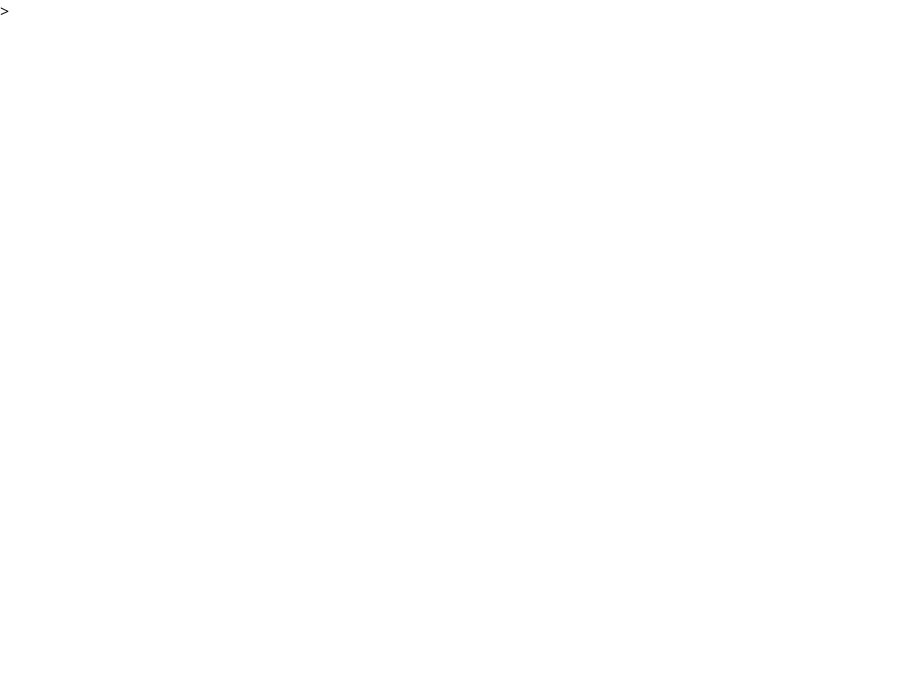
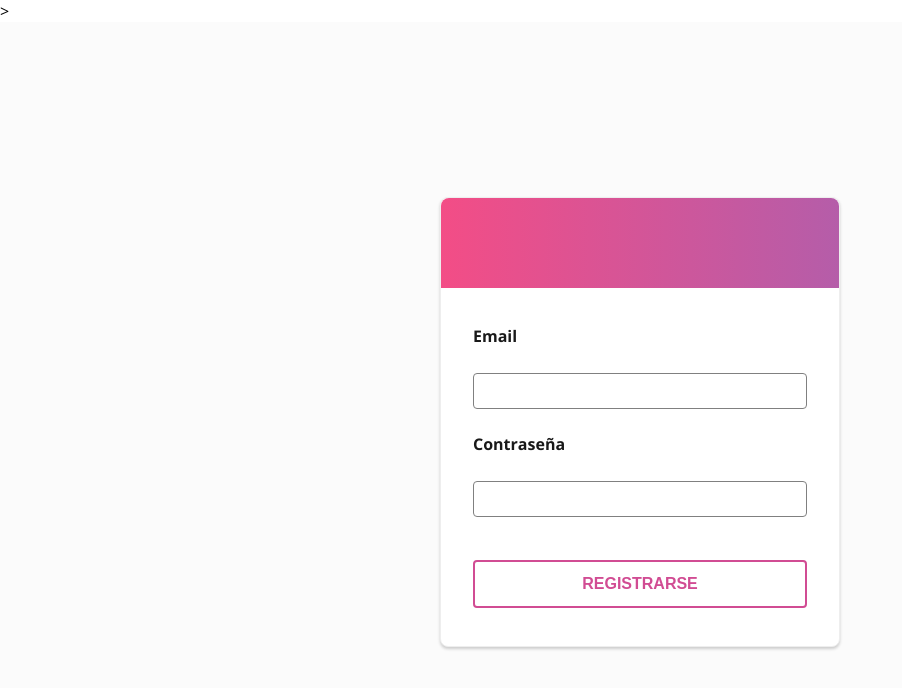
Before and after one commit to fedeerivarola/SEMINARIO1-TP-UADE, a React (Create React App) app: page /registrarse in a window 1280 px wide. Shown: the top 688 px of the page, without its empty margins (0-902 px from the left). Built offline with nearby package versions, Linux system fonts and the light colour scheme.

Commit message:
Create user

```diff
--- a/src/App.js
+++ b/src/App.js
@@ -3,6 +3,8 @@ import { BrowserRouter as Router, Route, Redirect, Switch } from 'react-router-d
 import './App.css';
 import Login from './components/Login/Login'
 import Layout from './components/Layout/Layout'
+import CreateUser from './components/CreateUser/createUser'
+
 
 class App extends Component {
 
@@ -27,6 +29,7 @@ class App extends Component {
           {this.state.loggedIn ? <Redirect to="/home"/> : <Redirect to="/login"/> }*/}
         <Route exact path="/login" component={Login} />
         <Route exact path="/home" component={Layout} />
+        <Route exact path="/registrarse" component={CreateUser} />
       </Router>
     );
   }
--- /dev/null
+++ b/src/components/CreateUser/createUser.css
@@ -0,0 +1,40 @@
+.CreateUser {
+    box-sizing: border-box;
+    display: flex;
+    flex-direction: column;
+    justify-content: space-between;
+    border: 1px solid #eee;
+    box-shadow: 0 2px 3px #ccc;
+    width: 400px;
+    height: 450px;
+    border-radius: 0.5rem;
+    background-color: #FFFFFF;
+
+}
+
+.CardHeader {
+    background: rgb(243,77,134);
+    background: linear-gradient(90deg, rgba(243,77,134,1) 0%, rgba(181,93,169,1) 100%);
+    height: 7rem;
+    border-top-left-radius: 0.5rem;
+    border-top-right-radius: 0.5rem;
+
+}
+
+
+.CardContent {
+    height: 100%;
+    width: auto;
+    display: flex;
+    justify-content: center;
+    flex-direction: column;
+
+}
+
+
+.CreateForm{
+    display: flex;
+    flex-direction: column;
+    justify-content: center;
+    padding: 0 2rem;
+}
--- /dev/null
+++ b/src/components/CreateUser/createUser.js
@@ -0,0 +1,88 @@
+import React from 'react';
+import './createUser.css';
+import { auth } from '../../services/firebase/config.js';
+
+class createUser extends React.Component {
+
+    constructor() {
+        super(...arguments)
+        this.state = {
+            username: '',
+            password: ''
+        };
+
+        this.userInputHandler = this.userInputHandler.bind(this);
+        this.passInputHandler = this.passInputHandler.bind(this);
+        this.submitHandler = this.submitHandler.bind(this);
+    }
+
+
+    userInputHandler = (e) => {
+        this.setState({
+            username: e.target.value
+        })
+    }
+
+    passInputHandler = (e) => {
+        this.setState({
+            password: e.target.value
+        });
+    }
+
+    handleAuth() {
+        //registro de contacto
+        var email = this.username;
+        var password = this.password;
+        if (email.length < 4) {
+            alert('Please enter an email address.');
+            return;
+        }
+        if (password.length < 4) {
+            alert('Please enter a password.');
+            return;
+        }
+        // Sign in with email and pass.
+        // [START createwithemail]
+        auth.createUserWithEmailAndPassword(email, password).catch(function (error) {
+            // Handle Errors here.
+            var errorCode = error.code;
+            var errorMessage = error.message;
+            // [START_EXCLUDE]
+            if (errorCode == 'auth/weak-password') {
+                alert('The password is too weak.');
+            } else {
+                alert(errorMessage);
+            }
+            console.log(error);
+            // [END_EXCLUDE]
+        });
+        // [END createwithemail]
+        this.props.history.push({pathname: "/login", state:this.state});
+    }
+
+    submitHandler = () => {
+        this.handleAuth();
+    }
+
+    render() {
+        return (
+            <div className="Background">
+                <div className="CreateUser">
+                    <div className="CardHeader" />
+                    <div className="CardContent">
+                        <form className="CreateForm">
+                            <p>Email</p>
+                            <input onChange={(event) => this.userInputHandler(event)} />
+                            <p>Contraseña</p>
+                            <input type="password" onChange={(event) => this.passInputHandler(event)} />
+                            <button onClick={this.submitHandler}>REGISTRARSE</button>
+                        </form>
+                    </div>
+                </div>
+            </div>
+        );
+    }
+
+}
+
+export default createUser;
--- a/src/components/Login/Login.js
+++ b/src/components/Login/Login.js
@@ -1,8 +1,10 @@
 import React from 'react';
 import './Login.css';
 import { auth } from '../../services/firebase/config.js';
+import CreateUser from '../CreateUser/createUser';
 
 class Login extends React.Component {
+
 
 
     constructor() {
@@ -17,6 +19,8 @@ class Login extends React.Component {
         this.submitHandler = this.submitHandler.bind(this);
     }
 
+
+
     handleAuth() {
 
         console.log(`currentUser: ${auth.currentUser}`);
@@ -28,7 +32,6 @@ class Login extends React.Component {
 
             var email = this.state.username;
             var password = this.state.password;
-            console.log(`email: ${email}, pass: ${password}`)
             // var email = "test@test.com";
             // var password = "123456";
             if (email.length < 4) {
@@ -41,6 +44,7 @@ class Login extends React.Component {
             }
             // Sign in with email and pass.
             // [START authwithemail]
+
             auth.signInWithEmailAndPassword(email, password)
                 .catch(function (error) {
                     console.log(`error ; ${error}`);
@@ -53,14 +57,15 @@ class Login extends React.Component {
                     } else {
                         alert(errorMessage);
                     }
-                    console.log(error);
+                    //console.log(error);
                     alert("No work");
                     // [END_EXCLUDE]
                 });
+            this.props.history.push({pathname: "/home", state:this.state});
             // [END authwithemail]
         }
 
-        this.props.history.push({pathname:"/home", state:this.state});
+
 
     };
 
@@ -80,6 +85,10 @@ class Login extends React.Component {
         this.handleAuth();
     }
 
+    registrarse = () => {
+        this.props.history.push({pathname: "/registrarse", state:this.state});
+    }
+
     render() {
         return (
             <div className="Background">
@@ -92,14 +101,7 @@ class Login extends React.Component {
                             <p>Contraseña</p>
                             <input type="password" onChange={(event) => this.passInputHandler(event)} />
                             <button onClick={this.submitHandler}>INGRESAR</button>
-                            <div className="CreateAccountContainer">
-                                <div className="CreateAccount">
-                                    <p>No tienes cuenta?</p>
-                                    <p>Click aqui</p>
-                                </div>
-
-                            </div>
-
+                            <button onClick={this.registrarse}>No tienes cuenta?</button>
                         </form>
                     </div>
                 </div>
```
